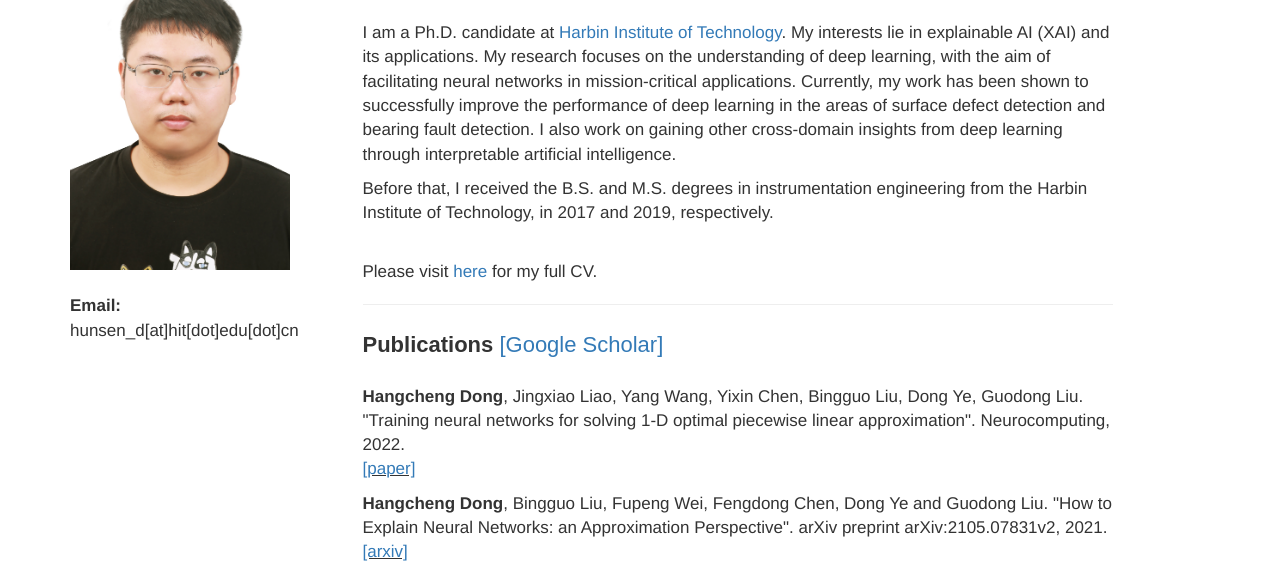
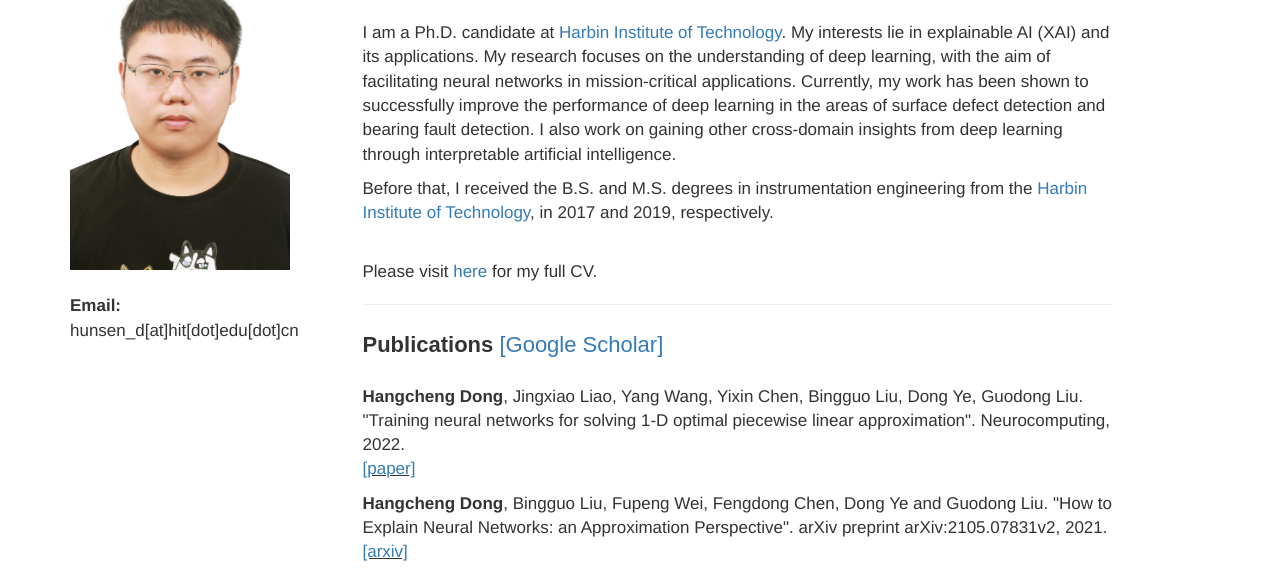
Before and after one commit to hangcheng-dong/hangcheng-dong.github.io, a plain HTML site: page index.html in a window 1280 px wide. Shown: the part 187-759 px from the top of the page. Drawn offline with nearby package versions, Linux system fonts and the light colour scheme.

Commit message:
Update index.html

```diff
--- a/index.html
+++ b/index.html
@@ -74,7 +74,7 @@
 				I also work on gaining other cross-domain insights from deep learning through interpretable artificial intelligence.
 			</p>
 
-			<p> Before that, I received the B.S. and M.S. degrees in instrumentation engineering from the Harbin Institute of Technology, in 2017 and 2019, respectively.
+			<p> Before that, I received the B.S. and M.S. degrees in instrumentation engineering from the <a href="http://www.hit.edu.cn/" target="_blank">Harbin Institute of Technology</a>, in 2017 and 2019, respectively.
 			</p>
 
 
```
